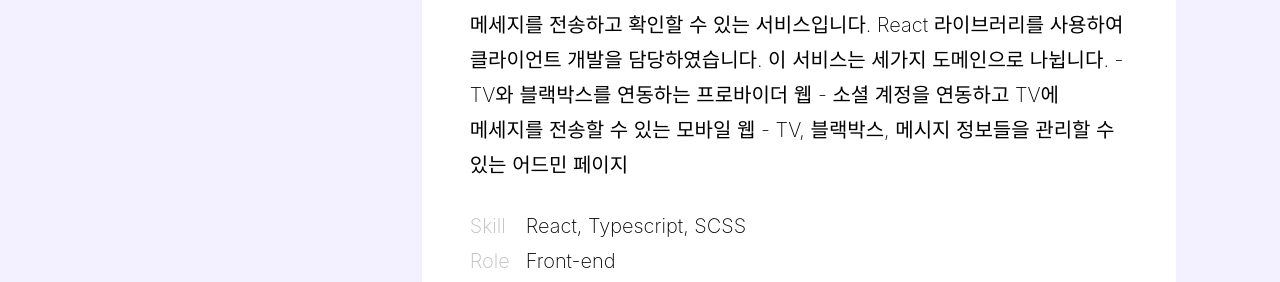
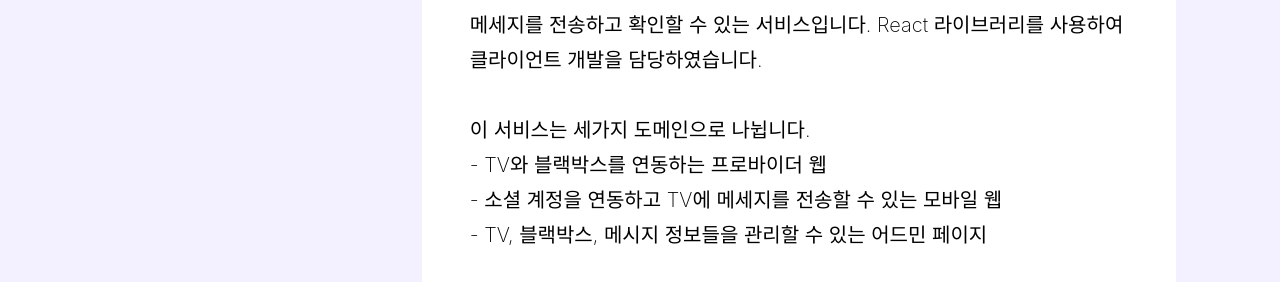
Before and after one commit to dahee-heo/my-portfolio, a plain HTML site: page pages/project6.html in a window 1280 px wide. Shown: the part 648-930 px from the top of the page. Drawn offline with Linux system fonts and the light colour scheme; a web font is replaced by a local one.

Commit message:
내용 수정

```diff
--- a/pages/project6.html
+++ b/pages/project6.html
@@ -48,12 +48,12 @@
                     <div class="info-txt">
                       <p>
                         LG CNS의 상용 프로젝트로, TV와 차량의 블랙박스 기기들을 연동하여 알람 및 메세지를 전송하고 확인할 수 있는 서비스입니다.
-                        React 라이브러리를 사용하여 클라이언트 개발을 담당하였습니다.
-
-                        이 서비스는 세가지 도메인으로 나뉩니다.
-                        - TV와 블랙박스를 연동하는 프로바이더 웹
-                        - 소셜 계정을 연동하고 TV에 메세지를 전송할 수 있는 모바일 웹
-                        - TV, 블랙박스, 메시지 정보들을 관리할 수 있는 어드민 페이지
+                        React 라이브러리를 사용하여 클라이언트 개발을 담당하였습니다.<br />
+                        <br />
+                        이 서비스는 세가지 도메인으로 나뉩니다.<br />
+                        - TV와 블랙박스를 연동하는 프로바이더 웹<br />
+                        - 소셜 계정을 연동하고 TV에 메세지를 전송할 수 있는 모바일 웹<br />
+                        - TV, 블랙박스, 메시지 정보들을 관리할 수 있는 어드민 페이지<br />
                       </p>
                     </div>
                     <div class="">
```
Also changed, not shown: index.html (+2 -2 lines), pages/project1.html (+4 -4 lines), pages/project5.html (+2 -2 lines).
